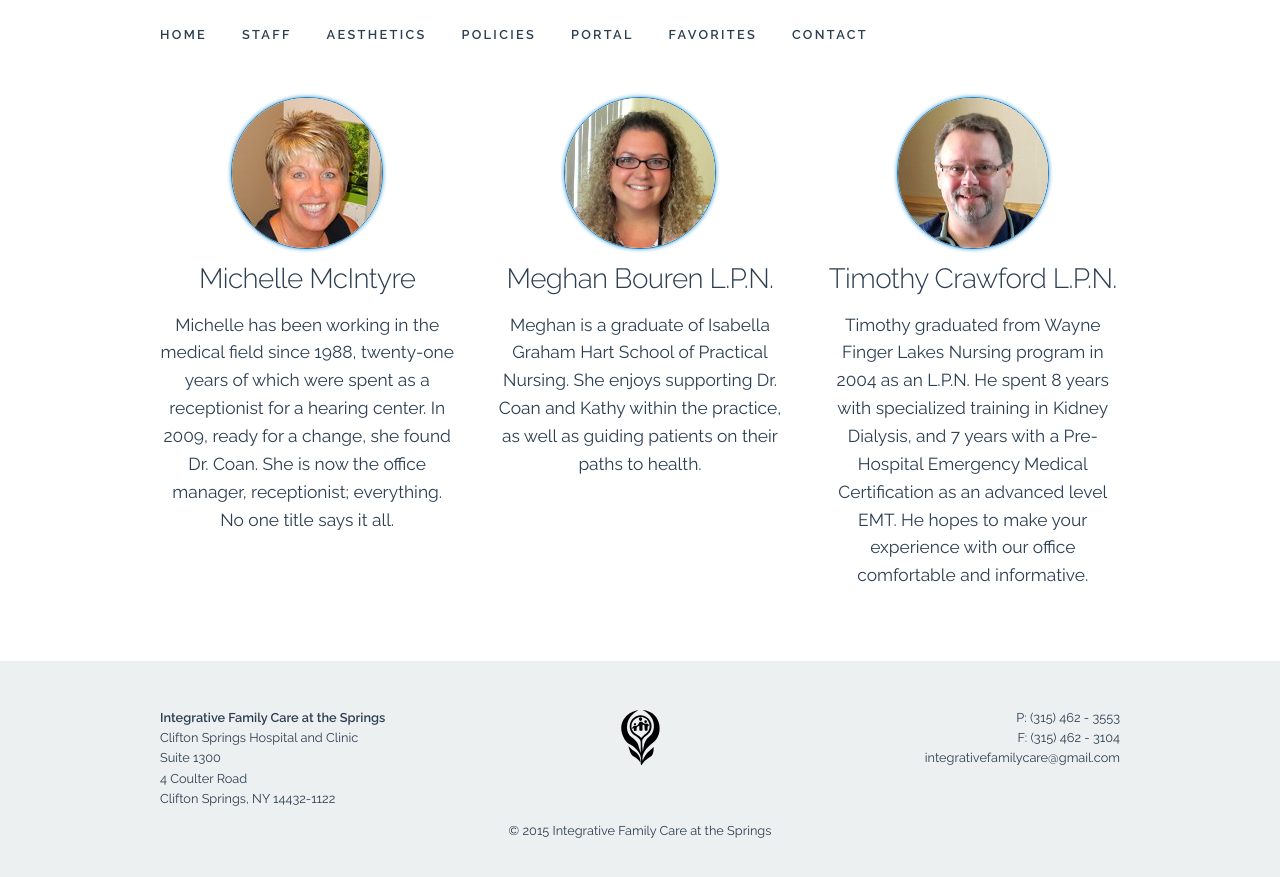
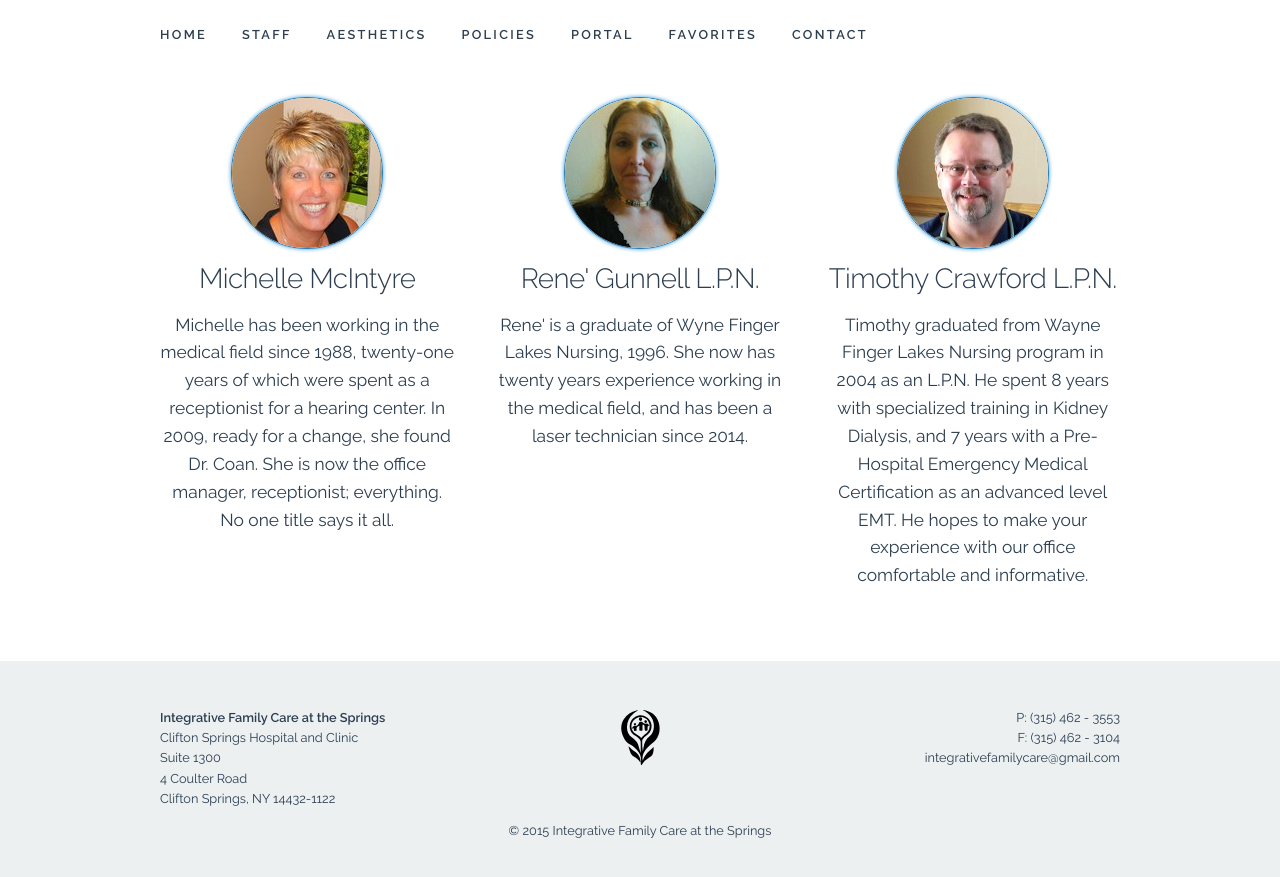
Before and after one commit to ifcats/ifcats.github.io, a Jekyll site: the page built from staff.html, in a window 1280 px wide and 900 px high, scrolled down 865 px. Shown: the top 877 px of the window. Built offline with Jekyll 4.4.1, drawn with Linux system fonts in a browser that asks for light colours.

Commit message:
Rene's profile

```diff
--- a/staff.html
+++ b/staff.html
@@ -42,12 +42,12 @@ permalink: /staff/
     </div>
     <div class="one-third column">
       <div class="profile">
-        <img src="{{ "/img/headshots/meghan.jpg" | prepend: site.baseurl }}" class="profile-headshot" />
-        <h5 class="profile-name">Meghan Bouren L.P.N.</h5>
+        <img src="{{ "/img/headshots/rene.jpg" | prepend: site.baseurl }}" class="profile-headshot" />
+        <h5 class="profile-name">Rene' Gunnell L.P.N.</h5>
         <p class="profile-bio">
-          Meghan is a graduate of Isabella Graham Hart School of Practical
-          Nursing. She enjoys supporting Dr. Coan and Kathy within the
-          practice, as well as guiding patients on their paths to health.
+          Rene' is a graduate of Wyne Finger Lakes Nursing, 1996. She now has
+          twenty years experience working in the medical field, and has been
+          a laser technician since 2014.
         </p>
       </div>
     </div>
```
Also changed, not shown: img/headshots/rene.jpg (added).
